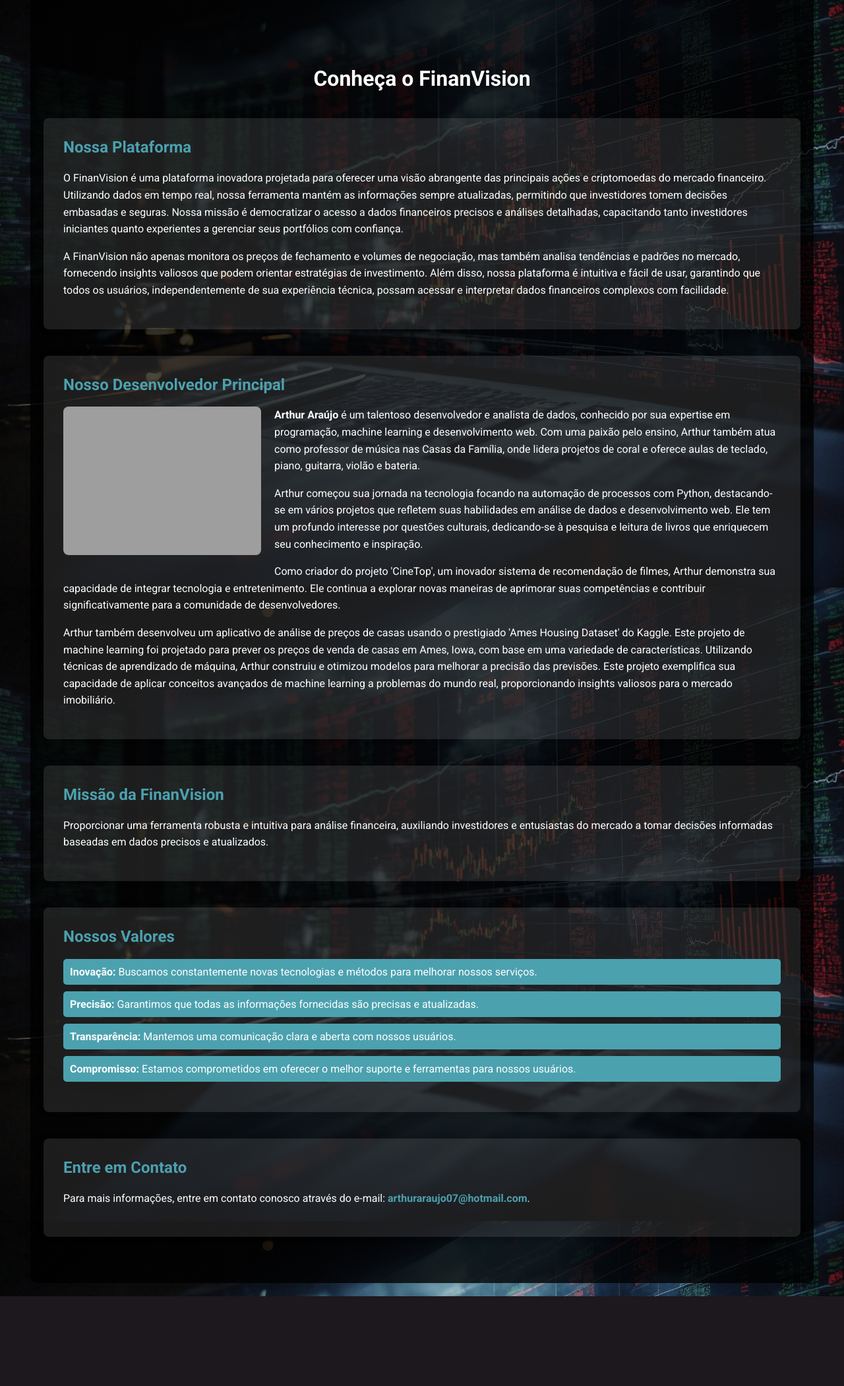
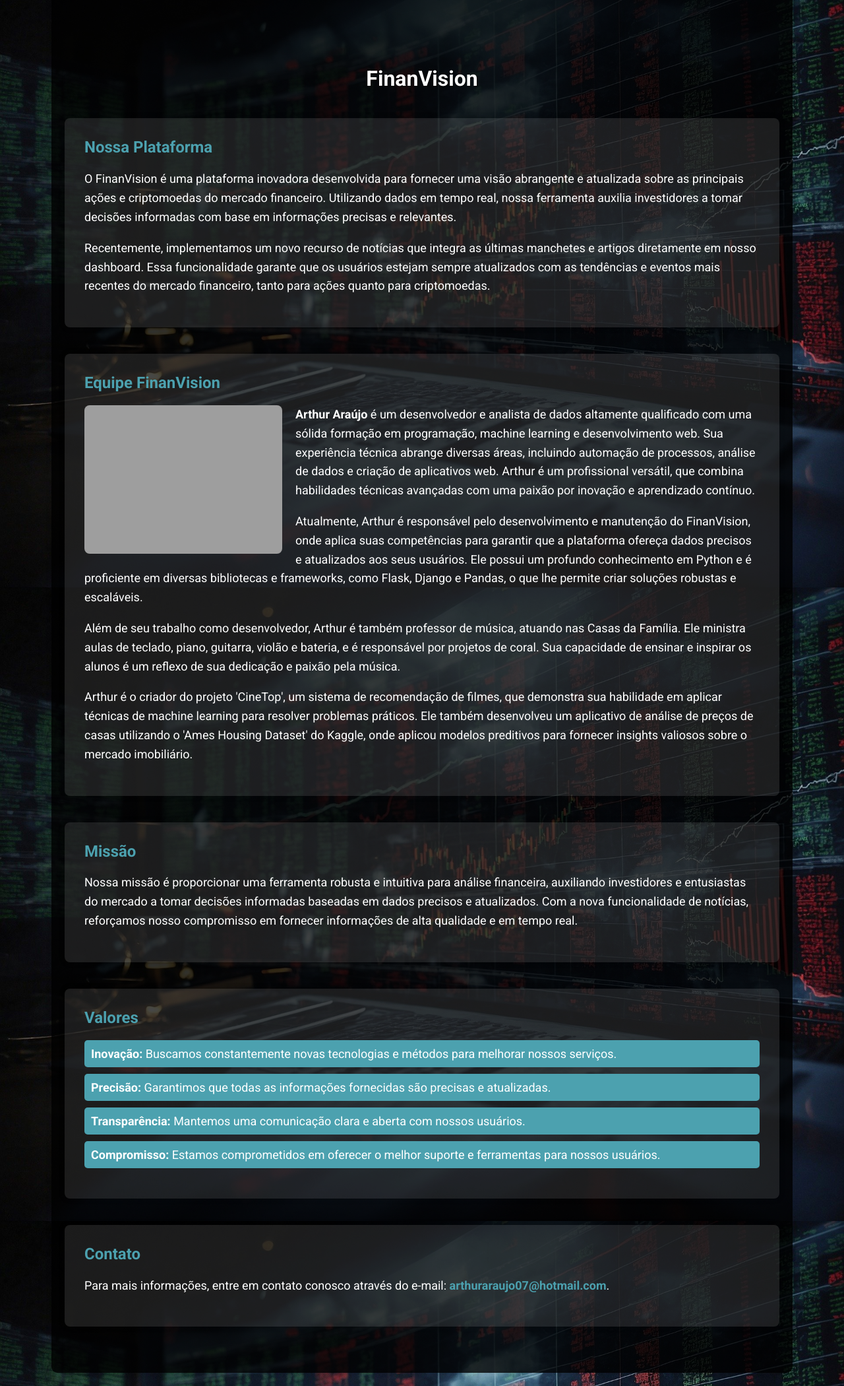
Before and after one commit to ragnarthur/finance_dashboard, a Flask app: page /about in a window 1280 px wide. Shown: the part 70-2170 px from the top of the page at 66% size. Before the commit the page ends 2034 px from the top, so only its background shows below. Run offline with Flask 3, Linux system fonts and the light colour scheme; grey boxes are pictures that could not be loaded.

Commit message:
commit add news - about

```diff
--- a/app.py
+++ b/app.py
@@ -9,14 +9,42 @@ from utils.crypto_chart_generator import (
     create_crypto_charts, create_crypto_pie_chart,
     create_crypto_volume_chart, create_crypto_bar_chart
 )
+from utils.news_fetcher import get_financial_news
 import plotly.express as px
 import pandas as pd
 import logging
+from datetime import datetime, timedelta
+import urllib.parse
 
 # Configurar logging
 logging.basicConfig(level=logging.DEBUG)
 
 app = Flask(__name__)
+NEWS_API_KEY = '6068bb4a398b4076b54c1a53d024affd'  # API key fornecida
+
+# Cache para notícias
+news_cache = {
+    'ações financeiras': {'data': None, 'timestamp': None},
+    'criptomoedas': {'data': None, 'timestamp': None}
+}
+CACHE_EXPIRY = timedelta(minutes=30)  # Defina o tempo de expiração do cache
+
+def get_cached_news(query):
+    current_time = datetime.now()
+    cache_key = urllib.parse.quote(query)
+    cache = news_cache.get(cache_key, {'data': None, 'timestamp': None})
+
+    if cache['data'] is None or current_time - cache['timestamp'] > CACHE_EXPIRY:
+        logging.debug(f"Fetching news for query: {query}")
+        news_articles = get_financial_news(NEWS_API_KEY, query)
+        if news_articles:
+            news_cache[cache_key] = {'data': news_articles[:5], 'timestamp': current_time}
+        else:
+            news_cache[cache_key] = {'data': [], 'timestamp': current_time}
+    else:
+        logging.debug(f"Using cached news for query: {query}")
+
+    return news_cache[cache_key]['data']
 
 @app.route('/')
 def index():
@@ -29,7 +57,8 @@ def index():
             fig = create_stock_chart(df, symbol)
             charts.append(fig.to_html(full_html=False))
         symbols = get_all_symbols()
-        return render_template('index.html', charts=charts, top_stocks=top_stocks, symbols=symbols, company_names=company_names)
+        news_articles = get_cached_news('ações financeiras')
+        return render_template('index.html', charts=charts, top_stocks=top_stocks, symbols=symbols, company_names=company_names, news_articles=news_articles)
     except Exception as e:
         logging.error(f"Erro ao carregar a página inicial: {e}")
         return render_template('error.html', message=str(e))
@@ -83,13 +112,21 @@ def update_bar_chart():
         df_bar = pd.DataFrame({'Ação': names, 'Variação Percentual': percent_changes})
         fig_bar = px.bar(df_bar, x='Ação', y='Variação Percentual', title='Variação Percentual das Top 10 Ações')
         fig_bar.update_traces(textposition='outside')
-        fig_bar.update_layout(plot_bgcolor='rgba(0, 0, 0, 0.8)', paper_bgcolor='rgba(0, 0, 0, 0.8)', font_color='white', title_font_color='white', xaxis_title_font_color='white', yaxis_title_font_color='white', xaxis=dict(showgrid=False, zeroline=False), yaxis=dict(showgrid=False, zeroline=False))
+        fig_bar.update_layout(
+            plot_bgcolor='rgba(0, 0, 0, 0.8)',
+            paper_bgcolor='rgba(0, 0, 0, 0.8)',
+            font_color='white',
+            title_font_color='white',
+            xaxis_title_font_color='white',
+            yaxis_title_font_color='white',
+            xaxis=dict(showgrid=False, zeroline=False),
+            yaxis=dict(showgrid=False, zeroline=False)
+        )
         graph_html_bar = fig_bar.to_html(full_html=False)
         return jsonify({'graph_html_bar': graph_html_bar})
     except Exception as e:
         logging.error(f"Erro ao atualizar o gráfico de barras: {e}")
         return jsonify({'error': str(e)}), 500
-
 
 @app.route('/update_crypto_chart', methods=['POST'])
 def update_crypto_chart():
@@ -143,8 +180,14 @@ def cryptos():
     try:
         top_cryptos = get_top_10_cryptos()
         graph_html_pie = create_crypto_pie_chart(pd.DataFrame(top_cryptos), 'total_volume', 'Distribuição de Volume das Top 10 Criptomoedas')
-        graph_html_bar = create_crypto_bar_chart(pd.DataFrame(top_cryptos), 'name', 'current_price', 'Preço Atual das Top 10 Criptomoedas')
-        return render_template('cryptos.html', top_cryptos=top_cryptos, graph_html_pie=graph_html_pie, graph_html_bar=graph_html_bar)
+        df_bar = pd.DataFrame({
+            'name': [crypto['name'] for crypto in top_cryptos],
+            'current_price': [crypto['current_price'] for crypto in top_cryptos]
+        })
+        fig_bar = create_crypto_bar_chart(df_bar, 'name', 'current_price', 'Preço Atual das Top 10 Criptomoedas')
+        graph_html_bar = fig_bar.to_html(full_html=False)
+        news_articles = get_cached_news('criptomoedas')
+        return render_template('cryptos.html', top_cryptos=top_cryptos, graph_html_pie=graph_html_pie, graph_html_bar=graph_html_bar, news_articles=news_articles)
     except Exception as e:
         logging.error(f"Erro ao carregar a página de criptomoedas: {e}")
         return render_template('error.html', message=str(e))
--- a/templates/about.html
+++ b/templates/about.html
@@ -5,6 +5,7 @@
     <title>Sobre | FinanVision</title>
     <link href="https://fonts.googleapis.com/css2?family=Roboto:wght@400;700&display=swap" rel="stylesheet">
     <link rel="stylesheet" type="text/css" href="{{ url_for('static', filename='style.css') }}">
+    <link rel="stylesheet" href="https://cdnjs.cloudflare.com/ajax/libs/animate.css/4.1.1/animate.min.css" />
     <style>
         body {
             font-family: 'Roboto', sans-serif;
@@ -76,7 +77,7 @@
             margin: 20px auto;
             border-radius: 9px;
             box-shadow: 0 0 10px rgba(0, 0, 0, 0.1);
-            max-width: 85%;
+            max-width: 80%;
         }
 
         .section {
@@ -100,11 +101,17 @@
         .section h2 {
             margin-top: 0;
             color: #4ca1af;
+            transition: transform 0.3s ease-in-out;
+        }
+
+        .section h2:hover {
+            transform: scale(1.1);
         }
 
         .section p {
             color: #fff;
             line-height: 1.6;
+            font-size: 18px;
         }
 
         .section ul {
@@ -118,12 +125,8 @@
             padding: 10px;
             border-radius: 5px;
             color: #fff;
-            transition: background-color 0.3s, transform 0.3s;
-        }
-
-        .section li:hover {
-            background-color: #34495e;
-            transform: translateX(10px);
+            font-size: 18px;
+            transition: transform 0.3s ease-in-out;
         }
 
         .section a {
@@ -134,6 +137,16 @@
 
         .section a:hover {
             text-decoration: underline;
+        }
+
+        .section li:hover {
+            background: #34495e;
+            transform: translateX(10px);
+        }
+
+        /* Custom animation for the values section */
+        .animate__animated.animate__fadeInUp {
+            --animate-duration: 1.5s;
         }
     </style>
 </head>
@@ -152,33 +165,30 @@
     </nav>
 
     <div class="dashboard" id="about">
-        <h1>Conheça o FinanVision</h1>
+        <h1>FinanVision</h1>
 
         <div class="section">
             <h2>Nossa Plataforma</h2>
-            <p>O FinanVision é uma plataforma inovadora projetada para oferecer uma visão abrangente das principais ações e criptomoedas do mercado financeiro. Utilizando dados em tempo real, nossa ferramenta mantém as informações sempre atualizadas, permitindo que investidores tomem decisões embasadas e seguras. Nossa missão é democratizar o acesso a dados financeiros precisos e análises detalhadas, capacitando tanto investidores iniciantes quanto experientes a gerenciar seus portfólios com confiança.</p>
-            <p>A FinanVision não apenas monitora os preços de fechamento e volumes de negociação, mas também analisa tendências e padrões no mercado, fornecendo insights valiosos que podem orientar estratégias de investimento. Além disso, nossa plataforma é intuitiva e fácil de usar, garantindo que todos os usuários, independentemente de sua experiência técnica, possam acessar e interpretar dados financeiros complexos com facilidade.</p>
+            <p>O FinanVision é uma plataforma inovadora desenvolvida para fornecer uma visão abrangente e atualizada sobre as principais ações e criptomoedas do mercado financeiro. Utilizando dados em tempo real, nossa ferramenta auxilia investidores a tomar decisões informadas com base em informações precisas e relevantes.</p>
+            <p>Recentemente, implementamos um novo recurso de notícias que integra as últimas manchetes e artigos diretamente em nosso dashboard. Essa funcionalidade garante que os usuários estejam sempre atualizados com as tendências e eventos mais recentes do mercado financeiro, tanto para ações quanto para criptomoedas.</p>
         </div>
 
         <div class="section">
-            <h2>Nosso Desenvolvedor Principal</h2>
+            <h2>Equipe FinanVision</h2>
             <img src="{{ url_for('static', filename='images/arthur.jpg') }}" alt="Foto de Arthur Araújo" class="profile-image">
-            <p><strong>Arthur Araújo</strong> é um talentoso desenvolvedor e analista de dados, conhecido por sua expertise em programação, machine learning e desenvolvimento web. Com uma paixão pelo ensino, Arthur também atua como professor de música nas Casas da Família, onde lidera projetos de coral e oferece aulas de teclado, piano, guitarra, violão e bateria.</p>
-
-            <p>Arthur começou sua jornada na tecnologia focando na automação de processos com Python, destacando-se em vários projetos que refletem suas habilidades em análise de dados e desenvolvimento web. Ele tem um profundo interesse por questões culturais, dedicando-se à pesquisa e leitura de livros que enriquecem seu conhecimento e inspiração.</p>
-
-            <p>Como criador do projeto 'CineTop', um inovador sistema de recomendação de filmes, Arthur demonstra sua capacidade de integrar tecnologia e entretenimento. Ele continua a explorar novas maneiras de aprimorar suas competências e contribuir significativamente para a comunidade de desenvolvedores.</p>
-
-            <p>Arthur também desenvolveu um aplicativo de análise de preços de casas usando o prestigiado 'Ames Housing Dataset' do Kaggle. Este projeto de machine learning foi projetado para prever os preços de venda de casas em Ames, Iowa, com base em uma variedade de características. Utilizando técnicas de aprendizado de máquina, Arthur construiu e otimizou modelos para melhorar a precisão das previsões. Este projeto exemplifica sua capacidade de aplicar conceitos avançados de machine learning a problemas do mundo real, proporcionando insights valiosos para o mercado imobiliário.</p>
+            <p><strong>Arthur Araújo</strong> é um desenvolvedor e analista de dados altamente qualificado com uma sólida formação em programação, machine learning e desenvolvimento web. Sua experiência técnica abrange diversas áreas, incluindo automação de processos, análise de dados e criação de aplicativos web. Arthur é um profissional versátil, que combina habilidades técnicas avançadas com uma paixão por inovação e aprendizado contínuo.</p>
+            <p>Atualmente, Arthur é responsável pelo desenvolvimento e manutenção do FinanVision, onde aplica suas competências para garantir que a plataforma ofereça dados precisos e atualizados aos seus usuários. Ele possui um profundo conhecimento em Python e é proficiente em diversas bibliotecas e frameworks, como Flask, Django e Pandas, o que lhe permite criar soluções robustas e escaláveis.</p>
+            <p>Além de seu trabalho como desenvolvedor, Arthur é também professor de música, atuando nas Casas da Família. Ele ministra aulas de teclado, piano, guitarra, violão e bateria, e é responsável por projetos de coral. Sua capacidade de ensinar e inspirar os alunos é um reflexo de sua dedicação e paixão pela música.</p>
+            <p>Arthur é o criador do projeto 'CineTop', um sistema de recomendação de filmes, que demonstra sua habilidade em aplicar técnicas de machine learning para resolver problemas práticos. Ele também desenvolveu um aplicativo de análise de preços de casas utilizando o 'Ames Housing Dataset' do Kaggle, onde aplicou modelos preditivos para fornecer insights valiosos sobre o mercado imobiliário.</p>
         </div>
 
-        <div class="section">
-            <h2>Missão da FinanVision</h2>
-            <p>Proporcionar uma ferramenta robusta e intuitiva para análise financeira, auxiliando investidores e entusiastas do mercado a tomar decisões informadas baseadas em dados precisos e atualizados.</p>
+        <div class="section animate__animated animate__fadeInUp">
+            <h2>Missão</h2>
+            <p>Nossa missão é proporcionar uma ferramenta robusta e intuitiva para análise financeira, auxiliando investidores e entusiastas do mercado a tomar decisões informadas baseadas em dados precisos e atualizados. Com a nova funcionalidade de notícias, reforçamos nosso compromisso em fornecer informações de alta qualidade e em tempo real.</p>
         </div>
 
-        <div class="section">
-            <h2>Nossos Valores</h2>
+        <div class="section animate__animated animate__fadeInUp">
+            <h2>Valores</h2>
             <ul>
                 <li><strong>Inovação:</strong> Buscamos constantemente novas tecnologias e métodos para melhorar nossos serviços.</li>
                 <li><strong>Precisão:</strong> Garantimos que todas as informações fornecidas são precisas e atualizadas.</li>
@@ -188,7 +198,7 @@
         </div>
 
         <div class="section">
-            <h2>Entre em Contato</h2>
+            <h2>Contato</h2>
             <p>Para mais informações, entre em contato conosco através do e-mail: <a href="mailto:arthuraraujo07@hotmail.com">arthuraraujo07@hotmail.com</a>.</p>
         </div>
     </div>
```
Also changed, not shown: static/style.css (+40 -0 lines), templates/cryptos.html (+12 -1 lines), templates/index.html (+11 -0 lines), utils/news_fetcher.py (added, +10 -0 lines).
